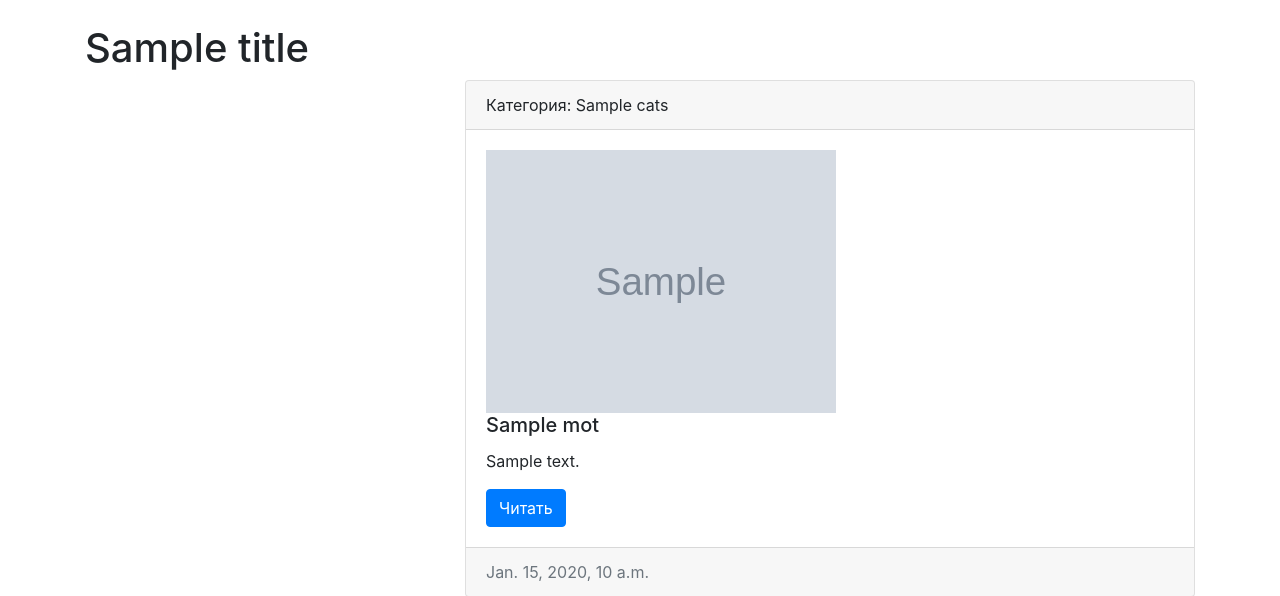
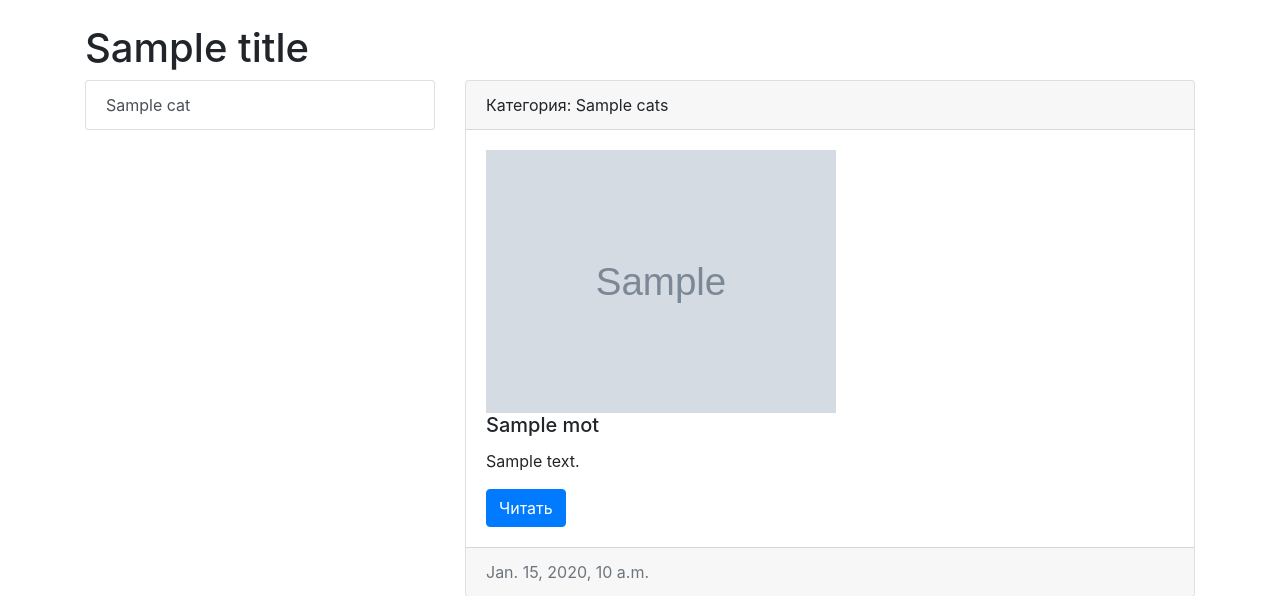
Before and after one commit to dzhambullatt/about_motos, a Django app: template moto/templates/moto/index.html in a window 1280 px wide. Shown: the part 56-652 px from the top of the page. Run offline with Django 3.2, Linux system fonts and the light colour scheme; the template is opened without the code that fills it: most values are stand-ins (such as "Sample title", 1, 10 or a date in 2020); grey boxes marked "Sample" are stand-in pictures.

Commit message:
created sidebar

```diff
--- a/moto/templates/moto/index.html
+++ b/moto/templates/moto/index.html
@@ -42,7 +42,11 @@
     <div class="row">
 
         <div class="col-md-4">
-
+            <div class="list-group">
+                {% for i in cats %}
+                <a href="#" class="list-group-item list-group-item-action">{{ i.title }}</a>
+                {% endfor %}
+            </div>
         </div>
 
         <div class="col-md-8">
```
